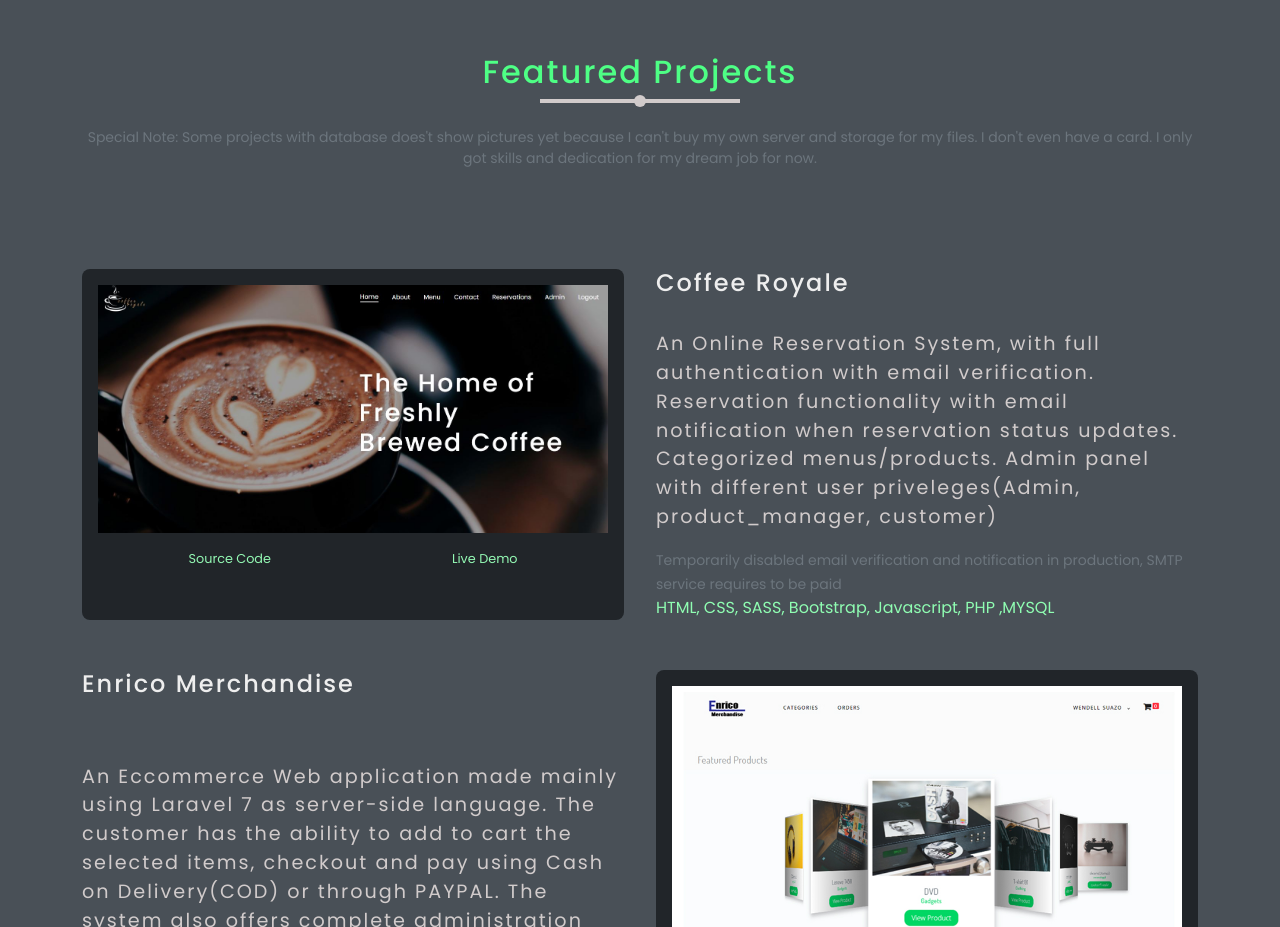
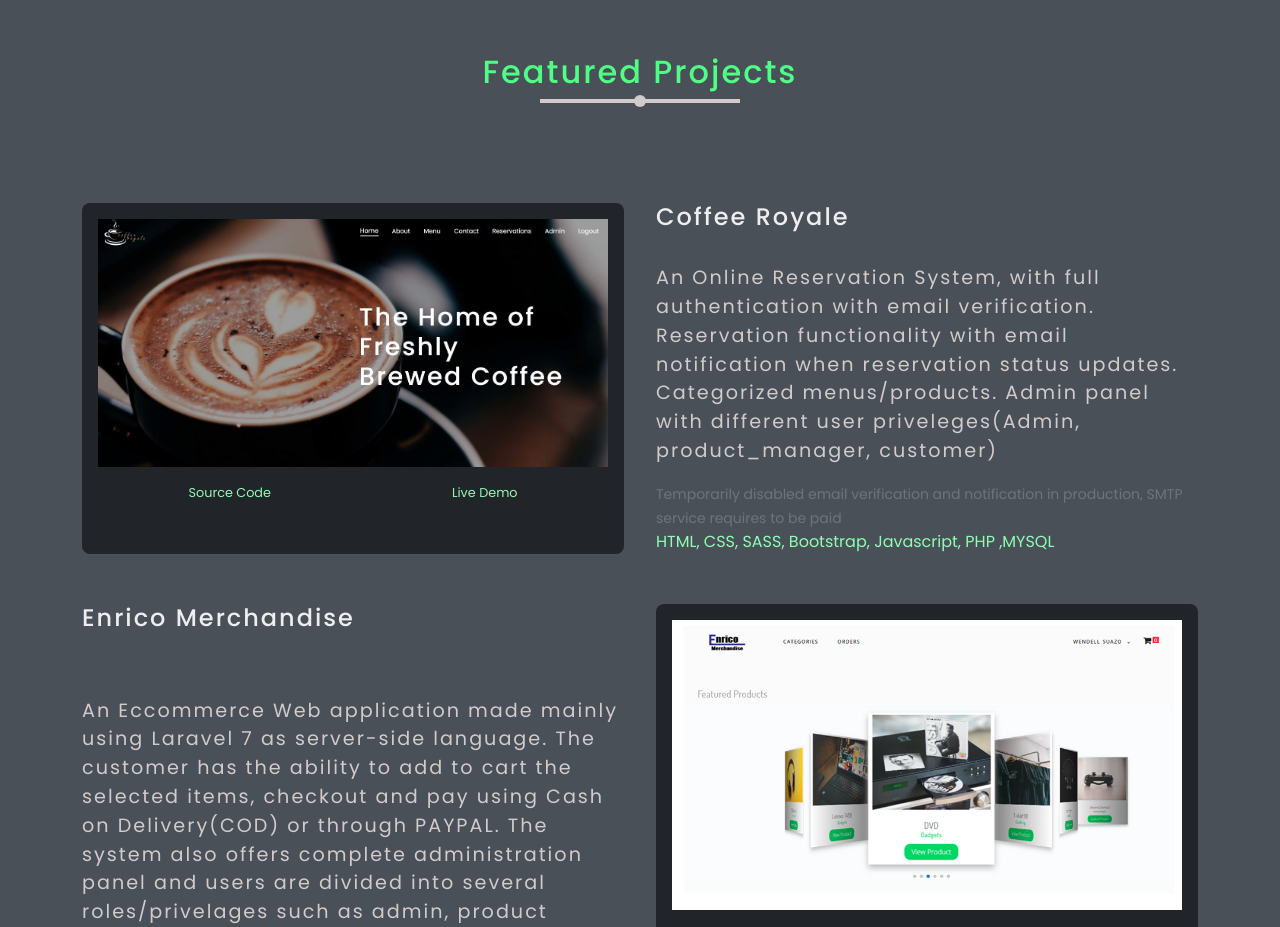
Before and after one commit to wendell1101/wendell1101.github.io, a plain HTML site: page index.html in a window 1280 px wide. Shown: the part 2380-3307 px from the top of the page. Drawn offline with nearby package versions, Linux system fonts and the light colour scheme; files whose address does not match are found by name.

Commit message:
remove special note

```diff
--- a/index.html
+++ b/index.html
@@ -160,7 +160,6 @@
                             <div class="circle"></div>
                         </div>
                     </div>
-                    <small class=" text-secondary text-center mt-4" data-aos="fade-up">Special Note: Some projects with database does't show pictures yet because I can't buy my own server and storage for my files. I don't even have a card. I only got  skills and dedication for my dream job for now.</small>
                       <!--project1-->
                       <div class="project-container2 ">
                         <div class="project-left">
```
